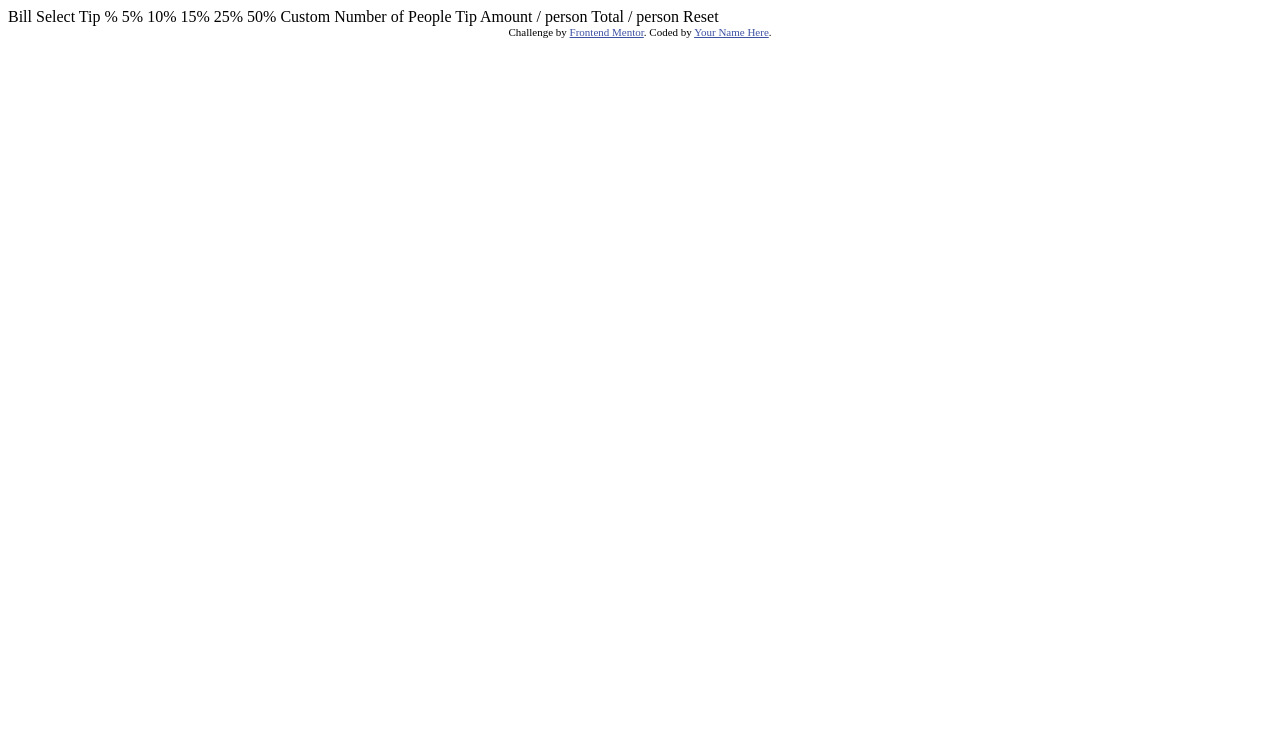
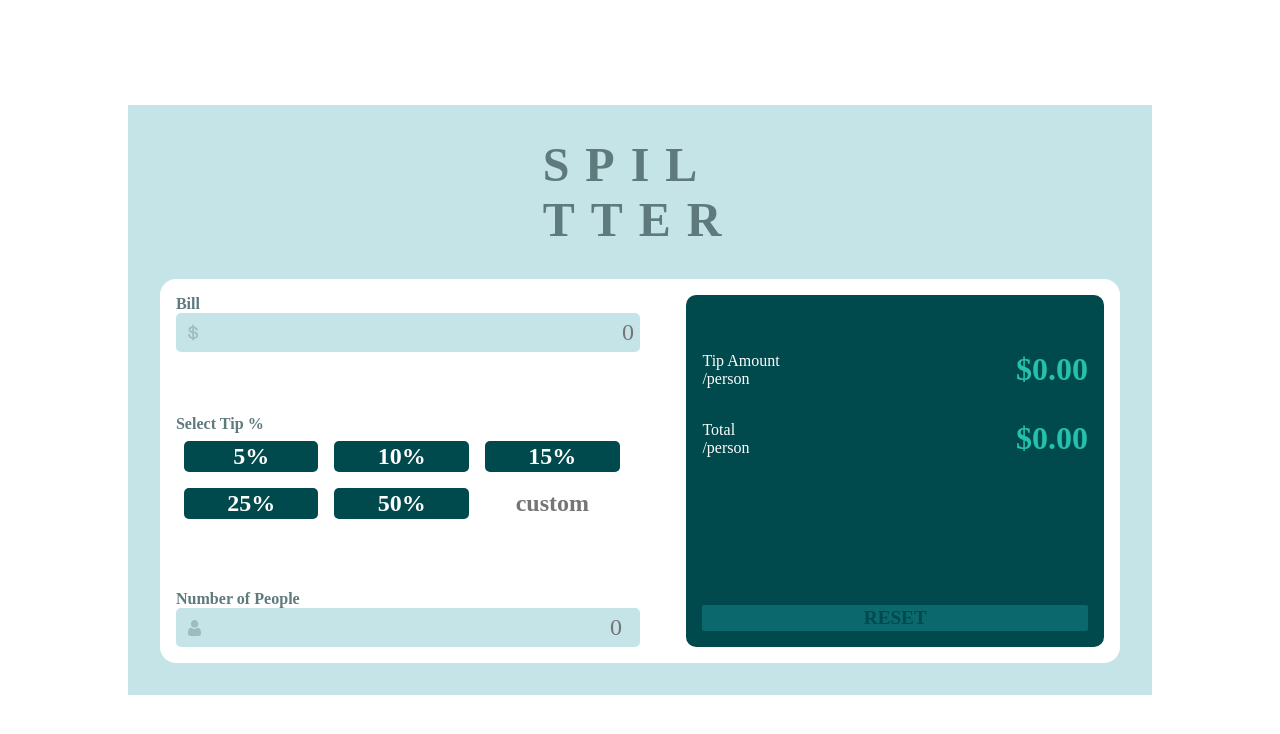
Before and after one commit to dineshk281800/tip-calculator, a plain HTML site: page index.html in a window 1280 px wide. Drawn offline with Linux system fonts and the light colour scheme; a web font is replaced by a local one.

Commit message:
create the front end page using html, css

```diff
--- /dev/null
+++ b/css/style.css
@@ -0,0 +1,211 @@
+@import url('https://fonts.google.com/specimen/Space+Mono:wght@400;500;700&display=swap');
+
+:root{
+  --cyan-strong: hsl(172, 67%, 45%);
+  --cyan-Very-dark: hsl(183, 100%, 15%);
+  --cyan-dark-grayish: hsl(186, 14%, 43%);
+  --cyan-Light-grayish: hsl(185, 41%, 84%);
+  --white:hsl(0, 0%, 100%);
+}
+
+*,*::after,*::before{
+  margin: 0;
+  padding: 0;
+  box-sizing: border-box;
+  outline: none;
+}
+html{
+  font-size: 16px;
+}
+
+body{
+  height:100vh;
+  margin: 0;
+  padding: 0;
+  font-family: 'space Mono';
+  display: flex;
+  justify-content: center;
+  align-items: center;
+  font-size: 1.5rem;
+  color: var(--cyan-dark-grayish);
+}
+
+h1,h2,h3,h4,h5,h6{
+  margin-bottom: 0;
+}
+
+p{
+  font-size: 1rem;
+}
+
+input{
+  background-color: var(--cyan-Light-grayish);
+  border-color: transparent;
+  border-radius: 5px;
+  text-align: right;
+  font-family: inherit;
+  font-size: 1.5rem;
+}
+
+input[type='number']:focus-visible{
+  outline-color: var(--cyan-strong);
+}
+
+/* Rmove arrow from input field */
+input[type='number']::-webkit-inner-spin-button,
+input[type='number']::-webkit-outer-spin-button{
+  -webkit-appearance: none;
+  -moz-appearance: none;
+  appearance: none;
+  margin: 0;
+}
+
+button{
+  font-family: inherit;
+  border-color: transparent;
+  border-radius: 2px;
+}
+
+.main-container{
+  display: flex;
+  flex-direction: column;
+  align-items: center;
+  padding: 2rem;
+  background: var(--cyan-Light-grayish);
+}
+
+.main-title{
+  padding-bottom: 2rem;
+  letter-spacing: 1rem;
+}
+
+.main-content{
+  display: flex;
+  flex-wrap: wrap;
+  justify-content: space-between;
+  padding: 1rem;
+  background-color: var(--white);
+  gap: 0.5rem;
+  border-radius: 1rem;
+  height: 24rem;
+}
+
+.left-container{
+  width: 50%;
+  height: 100%;
+  display: flex;
+  flex-direction: column;
+  justify-content: space-between;
+}
+.left-container .heading{
+  display: flex;
+  justify-content: space-between;
+}
+
+.error-message{
+  color: red;
+  display: none;
+}
+
+.bill-section input{
+  background-image: url('../images/icon-dollar.svg');
+  background-repeat: no-repeat;
+  background-position: 10px center;
+  width: 100%;
+  padding: 0.25rem;
+}
+
+.select-tip-section .tip-options{
+  display: flex;
+  flex-wrap: wrap;
+}
+
+.tip-options .tip-value{
+  width: 29%;
+  margin: 0.5rem;
+  font-size: 1.5rem;
+  font-weight: 700;
+  background-color: var(--cyan-Very-dark);
+  color: var(--white);
+  cursor: pointer;
+  border-radius: 5px;
+  transition: all 0.4s ease;
+}
+.tip-options{
+  display: flex;
+  flex-wrap: wrap;
+}
+
+.tip-options .tip-value:hover{
+  background-color: var(--cyan-strong);
+}
+
+/* Helper Active Class toggle Through JS */
+.tip-options .tip-value-active{
+  background-color: var(--cyan-strong);
+}
+
+#custom-tip{
+  border-radius: 2px;
+  background-color: var(--white);
+  text-align: center;
+  color: black;
+}
+
+.people-count-section input{
+  background-image: url(/images/icon-person.svg);
+  background-repeat: no-repeat;
+  background-position: 10px center;
+  width: 100%;
+  padding: 0.25rem 1rem;
+}
+
+.right-container{
+  background-color: var(--cyan-Very-dark);
+  color: var(--white);
+  border-radius: 10px;
+  padding: 1rem;
+  margin-left: 1rem;
+  display: flex;
+  flex-direction: column;
+  justify-content: space-between;
+  width: 45%;
+}
+
+.details{
+  display: flex;
+  flex-direction: column;
+  justify-content: space-around;
+  gap: 2rem;
+  margin-top: 2.5rem;
+}
+.amount-detail{
+  display: flex;
+  justify-content: space-between;
+  align-items: center;
+}
+
+.amount-detail .tip-amount{
+  margin-right: 4rem;
+}
+
+.amount-detail .total-amount{
+  font-size: 2rem;
+  font-weight: 700;
+  color: var(--cyan-strong);
+}
+
+.reset-button{
+  background-color: #0b686d;
+  color: var(--cyan-Very-dark);
+  cursor: pointer;
+  text-transform: uppercase;
+  font-size: 1.2rem;
+  font-weight: 700;
+}
+
+.reset-button:active,
+.reset-button:hover,
+.reset-button:focus{
+  background-color: var(--cyan-strong);
+}
--- a/index.html
+++ b/index.html
@@ -1,22 +1,76 @@
 <!DOCTYPE html>
 <html lang="en">
+
 <head>
   <meta charset="UTF-8">
-  <meta name="viewport" content="width=device-width, initial-scale=1.0"> <!-- displays site properly based on user's device -->
+  <meta name="viewport" content="width=device-width, initial-scale=1.0">
+  <!-- displays site properly based on user's device -->
 
   <link rel="icon" type="image/png" sizes="32x32" href="./images/favicon-32x32.png">
 
   <title>Frontend Mentor | Tip calculator app</title>
 
-  <!-- Feel free to remove these styles or customise in your own stylesheet 👍 -->
-  <style>
-    .attribution { font-size: 11px; text-align: center; }
-    .attribution a { color: hsl(228, 45%, 44%); }
-  </style>
+  <!-- custom CSS -->
+  <link rel="stylesheet" href="/css/style.css">
+
+
 </head>
+
 <body>
+  <main class="main-container">
+    <h1 class="main-title">SPIL <br /> TTER</h1>
 
-  Bill
+    <div class="main-content">
+      <div class="left-container">
+        <div class="bill-section">
+          <div class="heading">
+            <h6>Bill</h6>
+            <h6 class="error-message" id="error-message">Can't be negative or zero</h6>
+          </div>
+          <input type="number" id="bill-charge" name="bill-charge" placeholder="0"/>
+        </div>
+        <div class="select-tip-section">
+          <div class="heading">
+            <h6>Select Tip %</h6>
+            <h6 class="error-message" id="error-message">Can't be negative </h6>
+          </div>
+          <div class="tip-options">
+            <button class="tip-value" value="5" >5%</button>
+            <button class="tip-value" value="10" >10%</button>
+            <button class="tip-value" value="15" >15%</button>
+            <button class="tip-value" value="25" >25%</button>
+            <button class="tip-value" value="50" >50%</button>
+            <input type="number" name="custom-tip" id="custom-tip" placeholder="custom" class="tip-value" >
+          </div>
+        </div>
+        <div class="people-count-section">
+          <div class="heading">
+            <h6>Number of People</h6>
+            <h6 class="error-message" id="people-error-message">Can't be negative or zero</h6>
+          </div>
+          <input type="number" name="people-count" id="people-count" placeholder="0"/>
+        </div>
+      </div>
+      <div class="right-container">
+        <div class="details">
+          <div class="tip-detail">
+            <div class="amount-detail">
+              <p class="tip-amount">Tip Amount <br> /person</p>
+              <p class="total-amount" id="total-tip-per-person">$0.00</p>
+            </div>
+          </div>
+          <div class="amount-detail">
+            <p class="tip-amount">Total<br> /person</p>
+            <p class="total-amount" id="total-tip-per-person">$0.00</p>
+          </div>
+        </div>
+
+        <button class="reset-button">Reset</button>
+      </div>
+    </div>
+  </main>
+
+  <!-- Bill
 
   Select Tip %
   5%
@@ -34,11 +88,9 @@
   Total
   / person
 
-  Reset
+  Reset -->
 
-  <div class="attribution">
-    Challenge by <a href="https://www.frontendmentor.io?ref=challenge" target="_blank">Frontend Mentor</a>.
-    Coded by <a href="#">Your Name Here</a>.
-  </div>
+  <script src="/js/script.js"></script>
 </body>
+
 </html>
--- /dev/null
+++ b/js/script.js
@@ -0,0 +1,25 @@
+'use strict';
+
+// variable
+let totalBill=0;
+let totalPeople=0;
+let tipSelected=0;
+
+const isNumeric=function(number){
+  return !isNaN(number) && isFinite(number);
+}
+
+
+// Function to handle input value of the Bill
+
+const billInput=function(){
+  totalBill=Number(document.getElementById('bill-charge').value);
+
+  // check for the valid input
+
+  if(totalBill<=0){
+    document.getElementById('bill-error-message').style.display='block';
+  }else{
+    document.getElementById('bill-error-message').style.display='none';
+  }
+}
```
Also changed, not shown: 2 other files.
